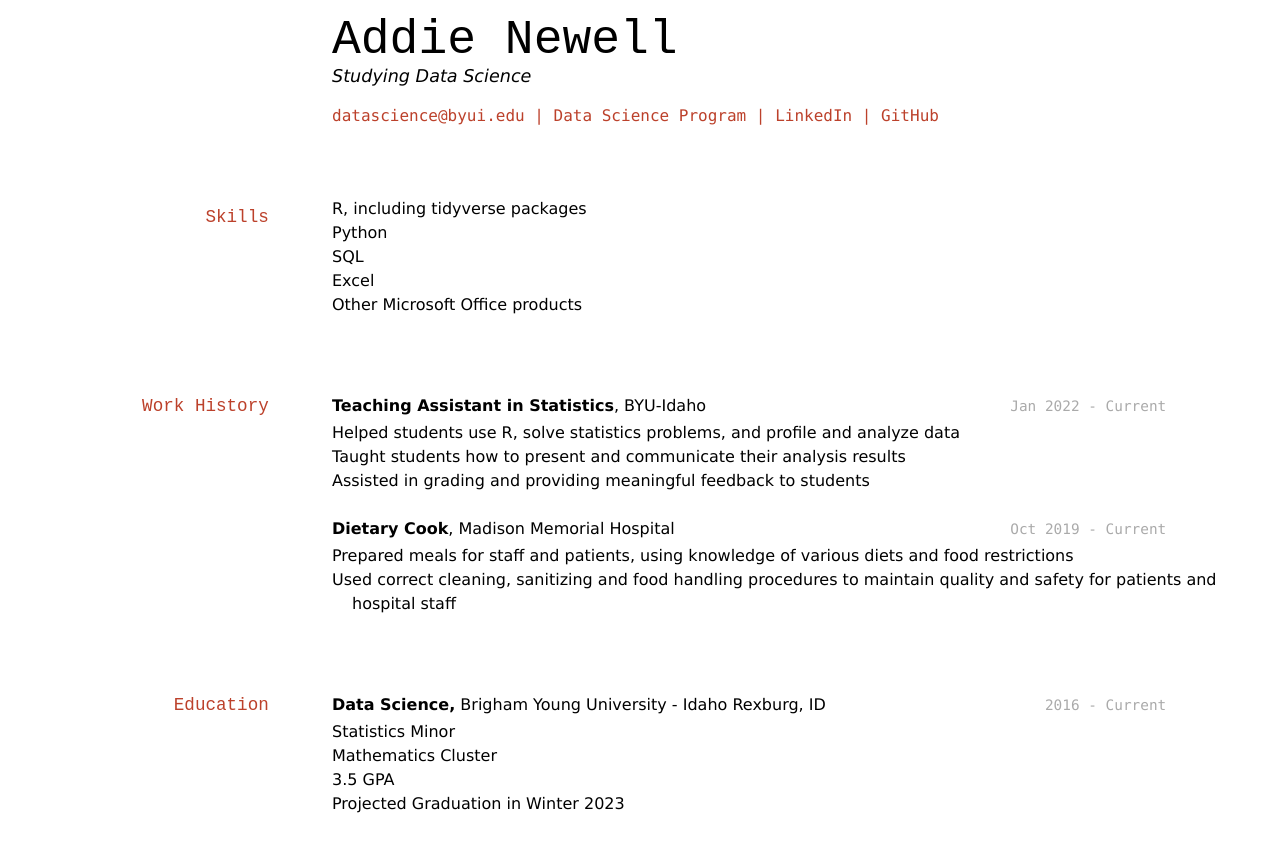
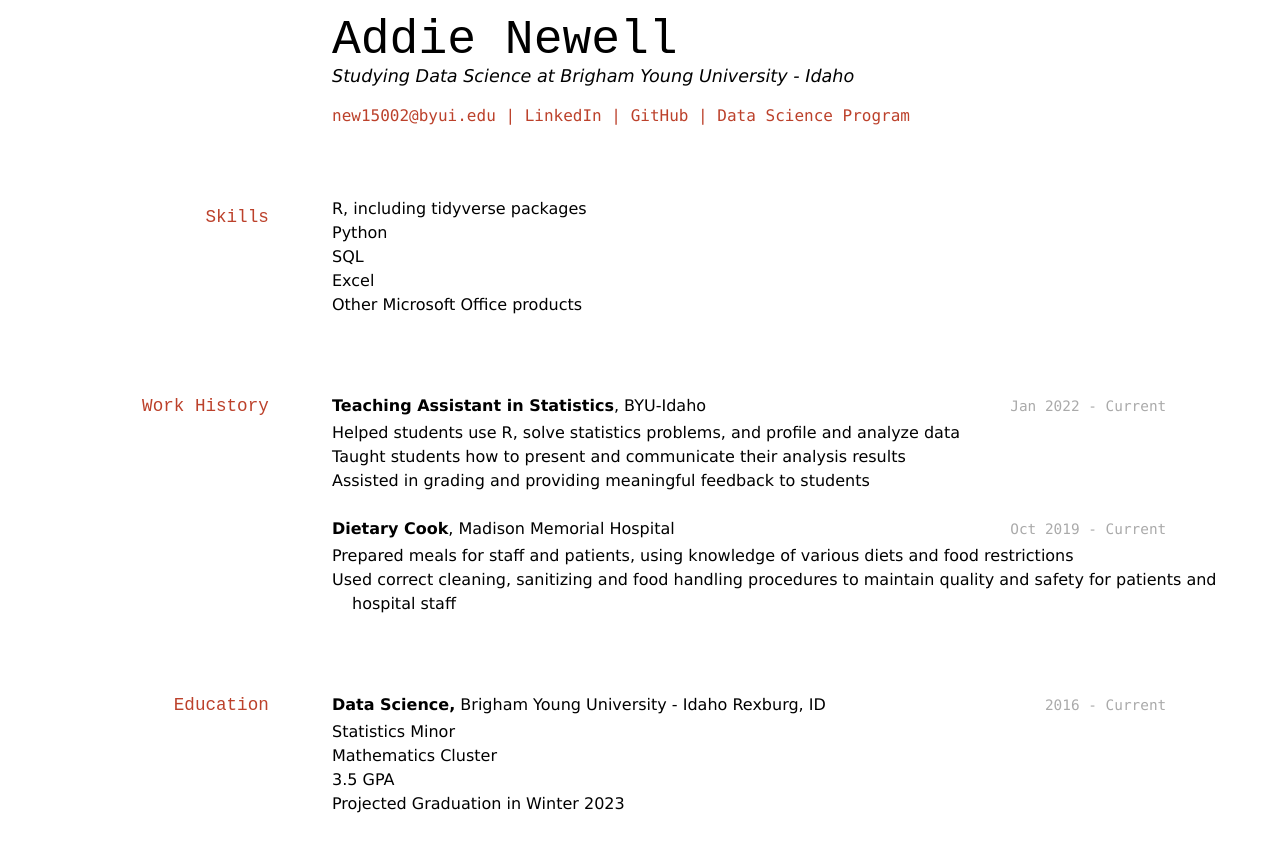
Before and after one commit to byuids-resumes/newella_resume, a Jekyll site: the page built from docs/index.md, in a window 1280 px wide. Shown: the top 852 px of the page. Built offline with Jekyll 4.4.1, drawn with Linux system fonts in a browser that asks for light colours.

Commit message:
Update index.md

```diff
--- a/docs/index.md
+++ b/docs/index.md
@@ -3,13 +3,13 @@ layout: cv
 title: Addie Newell's Resume
 ---
 # Addie Newell
-Studying Data Science
+Studying Data Science at Brigham Young University - Idaho
 
 <div id="webaddress">
-<a href="datascience@byui.edu">datascience@byui.edu</a>
-| <a href="https://byuidatascience.github.io/development.html">Data Science Program</a>
+<a href="new15002@byui.edu">new15002@byui.edu</a>
 | <a href="https://www.linkedin.com/groups/13537407/">LinkedIn</a>
 | <a href="https://github.com/addien1">GitHub</a>
+| <a href="https://byuidatascience.github.io/development.html">Data Science Program</a>
 </div>
 
 <!-- https://www.monique.tech/the-art-of-markdown -->
```
